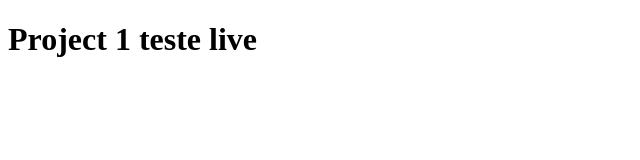
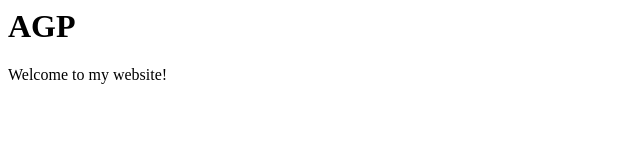
Before and after one commit to soulksyoux/soulksyoux.github.io, a plain HTML site: page index.html in a window 1280 px wide. Shown: the whole page, without its empty margins (0-640 px from the left). Drawn offline with Linux system fonts and the light colour scheme.

Commit message:
Second commit

```diff
--- a/index.html
+++ b/index.html
@@ -1,12 +1,9 @@
-<!DOCTYPE html>
-<html lang="pt">
-<head>
-    <meta charset="UTF-8">
-    <meta http-equiv="X-UA-Compatible" content="IE=edge">
-    <meta name="viewport" content="width=device-width, initial-scale=1.0">
-    <title>Project 1 teste</title>
-</head>
+<html>
+
 <body>
-    <h1>Project 1 teste live</h1>
+  <h1>AGP</h1>
+  <p>Welcome to my website!</p>
+
 </body>
+
 </html>
```
